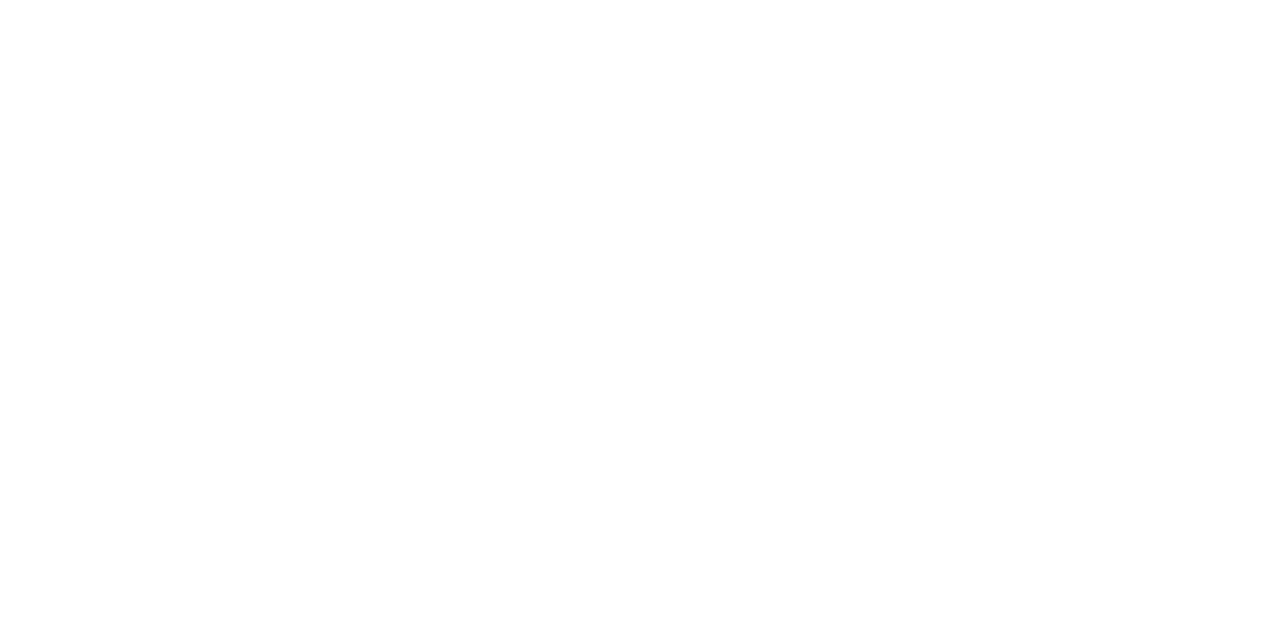
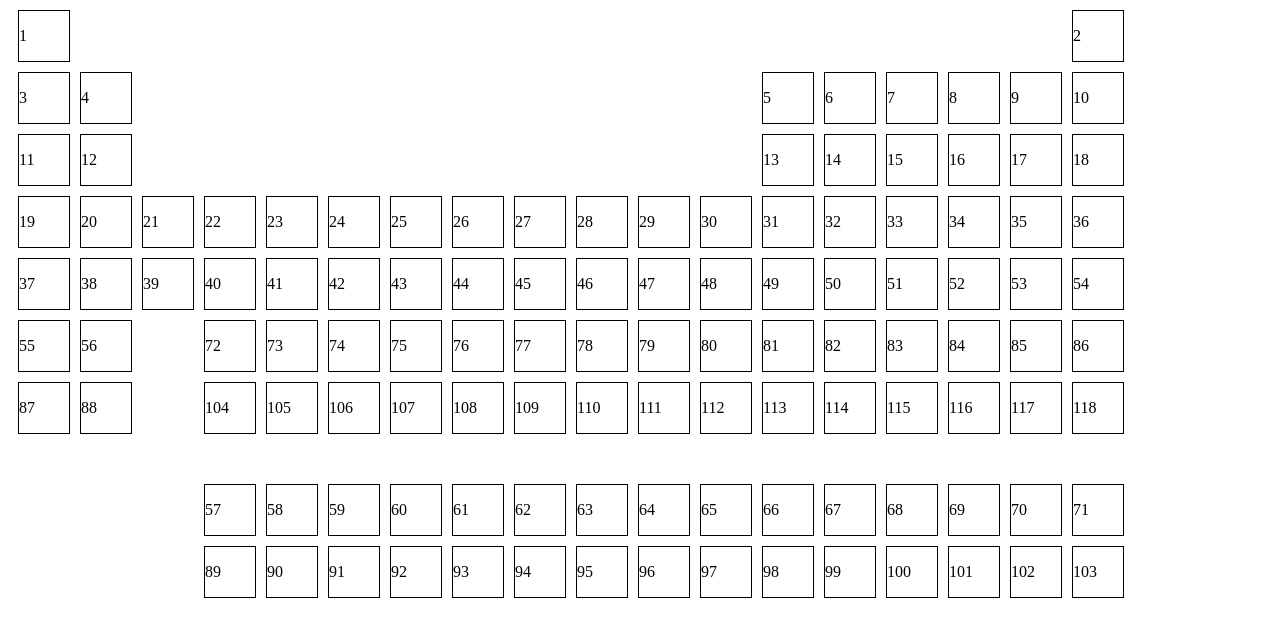
Before and after one commit to TechnoVoyage/mendeleev-table, a plain HTML site: page index.html in a window 1280 px wide. Drawn offline with nearby package versions, Linux system fonts and the light colour scheme.

Commit message:
Table template

```diff
--- a/index.html
+++ b/index.html
@@ -10,13 +10,15 @@
 
 <body>
 
+  <div id="table1">
 
+  </div>
+  <div id="table2">
+
+  </div>
 
   <script src="node_modules/animejs/lib/anime.min.js"></script>
   <script src="main.js"></script>
-
-
-
 </body>
 
 </html>
--- a/main.js
+++ b/main.js
@@ -0,0 +1,45 @@
+table_element_rel = [
+  [1, 0, 0, 0, 0, 0, 0, 0, 0, 0, 0, 0, 0, 0, 0, 0, 0, 2],
+  [3, 4, 0, 0, 0, 0, 0, 0, 0, 0, 0, 0, 5, 6, 7, 8, 9, 10],
+  [11, 12, 0, 0, 0, 0, 0, 0, 0, 0, 0, 0, 13, 14, 15, 16, 17, 18],
+  [19, 20, 21, 22, 23, 24, 25, 26, 27, 28, 29, 30, 31, 32, 33, 34, 35, 36],
+  [37, 38, 39, 40, 41, 42, 43, 44, 45, 46, 47, 48, 49, 50, 51, 52, 53, 54],
+  [55, 56, 0, 72, 73, 74, 75, 76, 77, 78, 79, 80, 81, 82, 83, 84, 85, 86],
+  [87, 88, 0, 104, 105, 106, 107, 108, 109, 110, 111, 112, 113, 114, 115, 116, 117, 118],
+  [0, 0, 0, 57, 58, 59, 60, 61, 62, 63, 64, 65, 66, 67, 68, 69, 70, 71],
+  [0, 0, 0, 89, 90, 91, 92, 93, 94, 95, 96, 97, 98, 99, 100, 101, 102, 103]
+]
+
+function f(id){
+  alert('trrrrrrrrrratatatat' + id)
+}
+
+for (var i = 0; i < 7; ++i){
+  document.getElementById('table1').innerHTML += `
+  <div class='table-row' id='table-row-${i}'></div>
+  `
+  for (var j = 0; j < 18; ++j){
+    if (table_element_rel[i][j] == 0) visibility = '-empty'
+    else visibility = ''
+    document.getElementById(`table-row-${i}`).innerHTML += `
+    <div class='table-element${visibility}'  style="user-select: none;" onclick=f(${table_element_rel[i][j]})>
+      <p>${table_element_rel[i][j]}</p>
+    </div>
+    `
+  }
+
+}
+for (var i = 7; i < 9; ++i){
+  document.getElementById('table2').innerHTML += `
+<div class='table-row' id='table-row-${i}'></div>
+`
+  for (var j = 0; j < 18; ++j){
+    if (table_element_rel[i][j] == 0) visibility = '-empty'
+  else visibility = ''
+  document.getElementById(`table-row-${i}`).innerHTML += `
+  <div class='table-element${visibility}'  style="user-select: none;" onclick=f(${table_element_rel[i][j]})>
+    <p>${table_element_rel[i][j]}</p>
+  </div>
+  `
+  }
+}
--- a/style.css
+++ b/style.css
@@ -0,0 +1,27 @@
+#table2{
+    position: relative;
+    top: 40px;
+}
+
+.table-row{
+    display: flex;
+    position: relative;
+    margin-top: 10px;
+}
+
+.table-element-empty{
+    display: block;
+    width: 50px;
+    height: 50px;
+    margin-left: 10px;
+    border: 1px solid black;
+    visibility: hidden;
+}
+
+.table-element{
+    display: block;
+    width: 50px;
+    height: 50px;
+    border: 1px solid black;
+    margin-left: 10px;
+}
```
